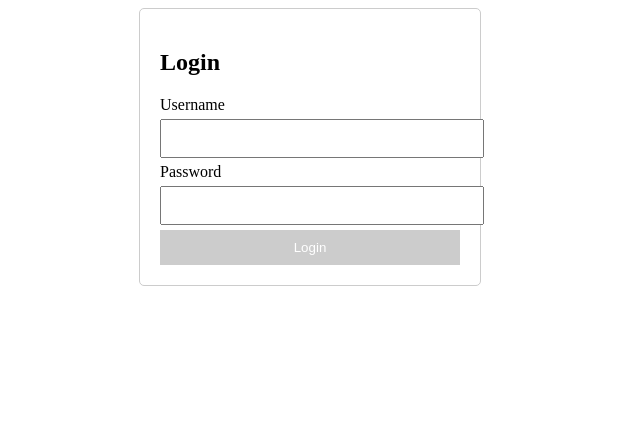
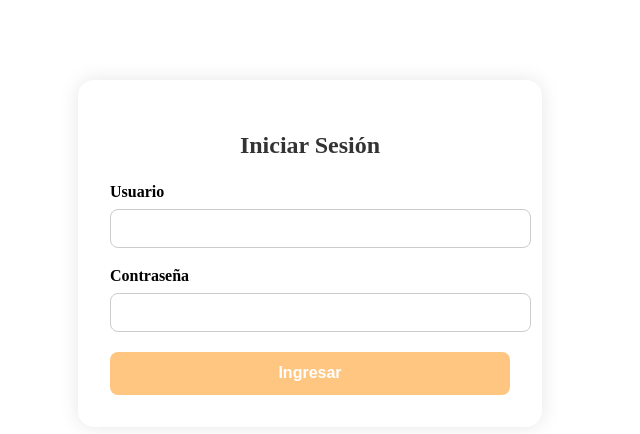
Before and after one commit to estebanp22/front-golden-eggs, an Angular app: page /login in a window 1280 px wide. Shown: the top 434 px of the page, without its empty margins (330-970 px from the left). Built offline with nearby package versions, Linux system fonts and the light colour scheme.

Commit message:
Corrections

```diff
--- a/src/app/core/auth.models.ts
+++ b/src/app/core/auth.models.ts
@@ -5,6 +5,6 @@ export interface User {
 }
 
 export interface LoginResponse {
-  token: string;
+  accessToken: string;
   user: User;
 }
--- a/src/app/core/auth.service.ts
+++ b/src/app/core/auth.service.ts
@@ -1,50 +1,74 @@
 import { Injectable } from '@angular/core';
-import { HttpClient } from '@angular/common/http';
+import { HttpClient, HttpHeaders } from '@angular/common/http';
 import { Observable } from 'rxjs';
 import { LoginResponse } from './auth.models';
 
 @Injectable({
-  providedIn: 'root'
+  providedIn: 'root',
 })
 export class AuthService {
-  private api = 'http://localhost:4500/api'; // Ajusta la URL según tu backend
+  private api = 'http://localhost:8080'; // Ajusta la URL según tu backend
 
   constructor(private http: HttpClient) {}
 
   login(credentials: { username: string; password: string }): Observable<LoginResponse> {
-    return this.http.post<LoginResponse>(`${this.api}/auth/login`, credentials);
+    return this.http.post<LoginResponse>(`${this.api}/api/auth/login`, credentials);
   }
 
+  // Guardar el token JWT en localStorage
   saveToken(token: string): void {
     localStorage.setItem('token', token);
   }
 
+  // Obtener el token JWT de localStorage
   getToken(): string | null {
     return localStorage.getItem('token');
   }
 
+  // Eliminar el token del localStorage (logout)
   logout(): void {
     localStorage.removeItem('token');
   }
 
+  // Comprobar si el usuario está autenticado
   isLoggedIn(): boolean {
     return !!this.getToken();
   }
 
+  // Obtener los datos del usuario del token JWT
   getUserFromToken(): any {
     const token = this.getToken();
     if (!token) return null;
 
     const payload = token.split('.')[1];
     try {
-      return JSON.parse(atob(payload));
+      return JSON.parse(atob(payload)); // Decodifica el payload del token
     } catch {
       return null;
     }
   }
 
+  // Obtener el rol del usuario desde el token JWT
   getUserRole(): string | null {
     const user = this.getUserFromToken();
     return user?.role || null;
   }
+
+  // Configurar el encabezado de autorización con el token para solicitudes autenticadas
+  private getAuthHeaders(): HttpHeaders {
+    const token = this.getToken();
+    let headers = new HttpHeaders();
+
+    if (token) {
+      headers = headers.set('Authorization', `Bearer ${token}`);
+    }
+
+    return headers;
+  }
+
+  // Ejemplo de una solicitud autenticada
+  getProtectedData(): Observable<any> {
+    const headers = this.getAuthHeaders();
+    return this.http.get<any>(`${this.api}/protected-resource`, { headers });
+  }
 }
--- a/src/app/pages/login/login.component.css
+++ b/src/app/pages/login/login.component.css
@@ -1,31 +1,65 @@
 .login-container {
-  width: 300px;
-  margin: auto;
-  padding: 20px;
-  border: 1px solid #ccc;
-  border-radius: 5px;
+  max-width: 400px;
+  margin: 80px auto;
+  padding: 2rem;
+  background-color: #fff;
+  border-radius: 16px;
+  box-shadow: 0 0 20px rgba(0, 0, 0, 0.1);
+}
+
+h2 {
+  text-align: center;
+  margin-bottom: 1.5rem;
+  color: #333;
+}
+
+.form-group {
+  margin-bottom: 1.2rem;
+}
+
+label {
+  display: block;
+  margin-bottom: 0.5rem;
+  font-weight: 600;
 }
 
 input {
   width: 100%;
-  padding: 10px;
-  margin: 5px 0;
+  padding: 0.6rem;
+  border-radius: 8px;
+  border: 1px solid #ccc;
+  font-size: 1rem;
+}
+
+input.invalid {
+  border-color: #e74c3c;
+}
+
+small {
+  color: #e74c3c;
+  font-size: 0.85rem;
 }
 
 button {
   width: 100%;
-  padding: 10px;
-  background-color: #4CAF50;
+  padding: 0.8rem;
+  background-color: #ff9900;
   color: white;
   border: none;
+  border-radius: 8px;
+  font-weight: bold;
+  font-size: 1rem;
   cursor: pointer;
+  transition: 0.3s ease;
 }
 
 button:disabled {
-  background-color: #ccc;
+  background-color: #ffa940a8;
+  cursor: not-allowed;
 }
 
 .error {
-  color: red;
-  font-size: 12px;
+  margin-top: 1rem;
+  color: #e74c3c;
+  text-align: center;
 }
--- a/src/app/pages/login/login.component.html
+++ b/src/app/pages/login/login.component.html
@@ -1,23 +1,39 @@
 <div class="login-container">
-  <h2>Login</h2>
+  <h2>Iniciar Sesión</h2>
 
   <form [formGroup]="loginForm" (ngSubmit)="onSubmit()">
-    <div>
-      <label for="username">Username</label>
-      <input id="username" formControlName="username" type="text" />
-      <div *ngIf="loginForm.get('username')?.invalid && loginForm.get('username')?.touched" class="error">
-        Username is required
-      </div>
+    <div class="form-group">
+      <label for="username">Usuario</label>
+      <input
+        id="username"
+        type="text"
+        formControlName="username"
+        [class.invalid]="f.username.invalid && f.username.touched"
+      />
+      <small *ngIf="f.username.invalid && f.username.touched">
+        El nombre de usuario es requerido (mínimo 3 caracteres)
+      </small>
     </div>
 
-    <div>
-      <label for="password">Password</label>
-      <input id="password" formControlName="password" type="password" />
-      <div *ngIf="loginForm.get('password')?.invalid && loginForm.get('password')?.touched" class="error">
-        Password is required
-      </div>
+    <div class="form-group">
+      <label for="password">Contraseña</label>
+      <input
+        id="password"
+        type="password"
+        formControlName="password"
+        [class.invalid]="f.password.invalid && f.password.touched"
+      />
+      <small *ngIf="f.password.invalid && f.password.touched">
+        La contraseña es requerida (mínimo 6 caracteres)
+      </small>
     </div>
 
-    <button type="submit" [disabled]="loginForm.invalid">Login</button>
+    <button type="submit" [disabled]="loading || loginForm.invalid">
+      {{ loading ? 'Ingresando...' : 'Ingresar' }}
+    </button>
+
+    <div class="error" *ngIf="errorMessage">
+      {{ errorMessage }}
+    </div>
   </form>
 </div>
--- a/src/app/pages/login/login.component.ts
+++ b/src/app/pages/login/login.component.ts
@@ -16,17 +16,18 @@ export class LoginComponent {
   loading = false;
   errorMessage = '';
 
-  // Asegúrate de que fb esté correctamente inyectado
-  loginForm = this.fb.group({
-    username: ['', [Validators.required, Validators.minLength(3)]],
-    password: ['', [Validators.required, Validators.minLength(6)]],
-  });
+  loginForm: any;
 
   constructor(
-    private fb: FormBuilder,  // Se inyecta correctamente aquí
+    private fb: FormBuilder,
     private auth: AuthService,
     private router: Router
-  ) {}
+  ) {
+    this.loginForm = this.fb.group({
+      username: ['', [Validators.required, Validators.minLength(3)]],
+      password: ['', [Validators.required, Validators.minLength(6)]],
+    });
+  }
 
   onSubmit(): void {
     if (this.loginForm.invalid) return;
@@ -40,7 +41,8 @@ export class LoginComponent {
 
     this.auth.login(credentials).subscribe({
       next: (res: LoginResponse) => {
-        this.auth.saveToken(res.token);
+        console.log('Token recibido:', res.accessToken);
+        this.auth.saveToken(res.accessToken);
         this.router.navigate(['/home']);
       },
       error: () => {
@@ -48,6 +50,7 @@ export class LoginComponent {
         this.loading = false;
       }
     });
+
   }
 
   get f() {
```
